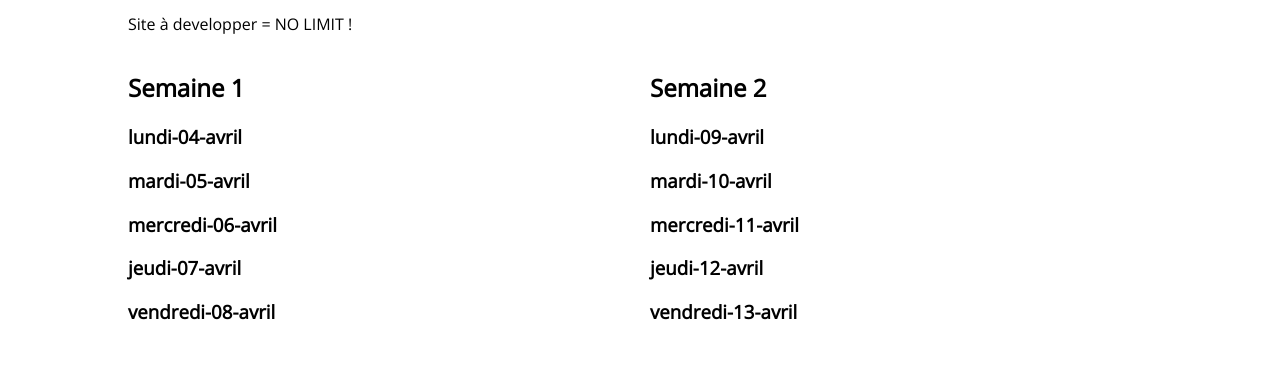
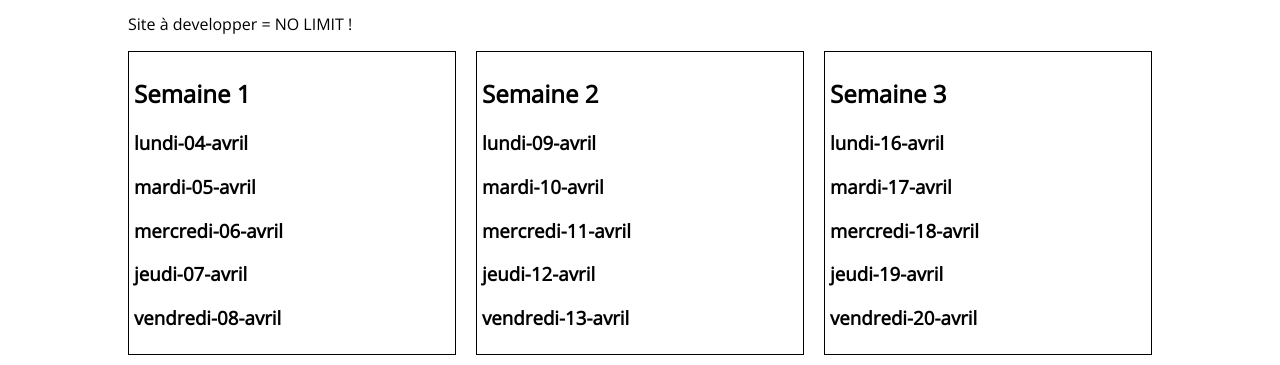
Before and after one commit to louisagr/mirabelle, a plain HTML site: page index.html in a window 1280 px wide. Shown: the part 239-604 px from the top of the page. Drawn offline with nearby package versions, Linux system fonts and the light colour scheme.

Commit message:
test grid agenda

```diff
--- a/index.html
+++ b/index.html
@@ -24,7 +24,7 @@
 <!--pourquoi pas un systeme de grille ( je n'ai aucune idée de ce que je devrais faire ) -->
 
   <div class="grille">
-    <div class="agenda_semaine1">
+    <div class="agenda_semaine">
       <h2>Semaine 1</h2>
       <h3>lundi-04-avril</h3>
       <h3>mardi-05-avril</h3>
@@ -33,7 +33,7 @@
       <H3>vendredi-08-avril</H3>
     </div>
 
-    <div class="agenda_semaine2">
+    <div class="agenda_semaine">
       <h2>Semaine 2</h2>
       <h3>lundi-09-avril</h3>
       <h3>mardi-10-avril</h3>
@@ -41,6 +41,15 @@
       <h3>jeudi-12-avril</h3>
       <H3>vendredi-13-avril</H3>
     </div>
+
+    <div class="agenda_semaine">
+      <h2>Semaine 3</h2>
+      <h3>lundi-16-avril</h3>
+      <h3>mardi-17-avril</h3>
+      <h3>mercredi-18-avril</h3>
+      <h3>jeudi-19-avril</h3>
+      <H3>vendredi-20-avril</H3>
+    </div>
   </div>
 </body>
 
--- a/style.css
+++ b/style.css
@@ -31,8 +31,13 @@ p {  font-family: 'open Sans', helvetica;
 
 .grille {
   display: grid;
-  grid-auto-rows: 350px;
+  grid-auto-rows: auto-fit;
   grid-template-columns: repeat(auto-fit, minmax(130px, 1fr));
   grid-auto-flow: dense;
   grid-gap: 20px;
 }
+
+.agenda_semaine {
+  padding : 5px;
+  border : 1px solid black;
+}
```
